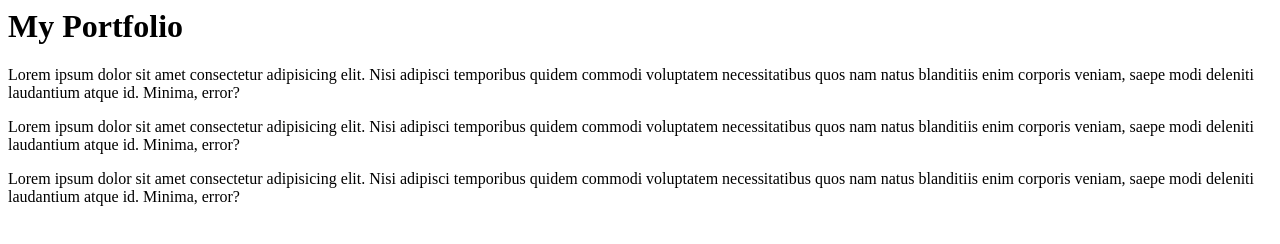
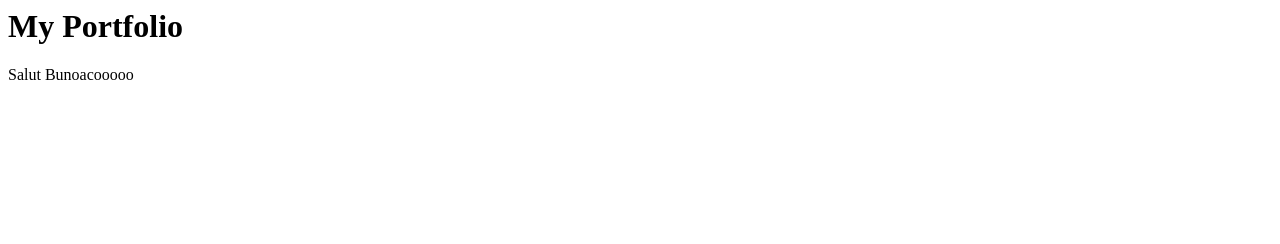
Before and after one commit to mierealaura/Portfolio, a plain HTML site: page index.html in a window 1280 px wide. Drawn offline with Linux system fonts and the light colour scheme.

Commit message:
initialCommit

```diff
--- a/index.html
+++ b/index.html
@@ -3,12 +3,12 @@
     <meta charset="UTF-8">
     <meta http-equiv="X-UA-Compatible" content="IE=edge">
     <meta name="viewport" content="width=device-width, initial-scale=1.0">
-    <title>Document</title>
+    <title>Mierea Laura - Portfolio</title>
+
 </head>
 <body>
     <h1>My Portfolio</h1>
-    <p>Lorem ipsum dolor sit amet consectetur adipisicing elit. Nisi adipisci temporibus quidem commodi voluptatem necessitatibus quos nam natus blanditiis enim corporis veniam, saepe modi deleniti laudantium atque id. Minima, error?</p>
-    <p>Lorem ipsum dolor sit amet consectetur adipisicing elit. Nisi adipisci temporibus quidem commodi voluptatem necessitatibus quos nam natus blanditiis enim corporis veniam, saepe modi deleniti laudantium atque id. Minima, error?</p>
-    <p>Lorem ipsum dolor sit amet consectetur adipisicing elit. Nisi adipisci temporibus quidem commodi voluptatem necessitatibus quos nam natus blanditiis enim corporis veniam, saepe modi deleniti laudantium atque id. Minima, error?</p>
+    <p>Salut Bunoacooooo</p>
+
 </body>
 </html>
```
